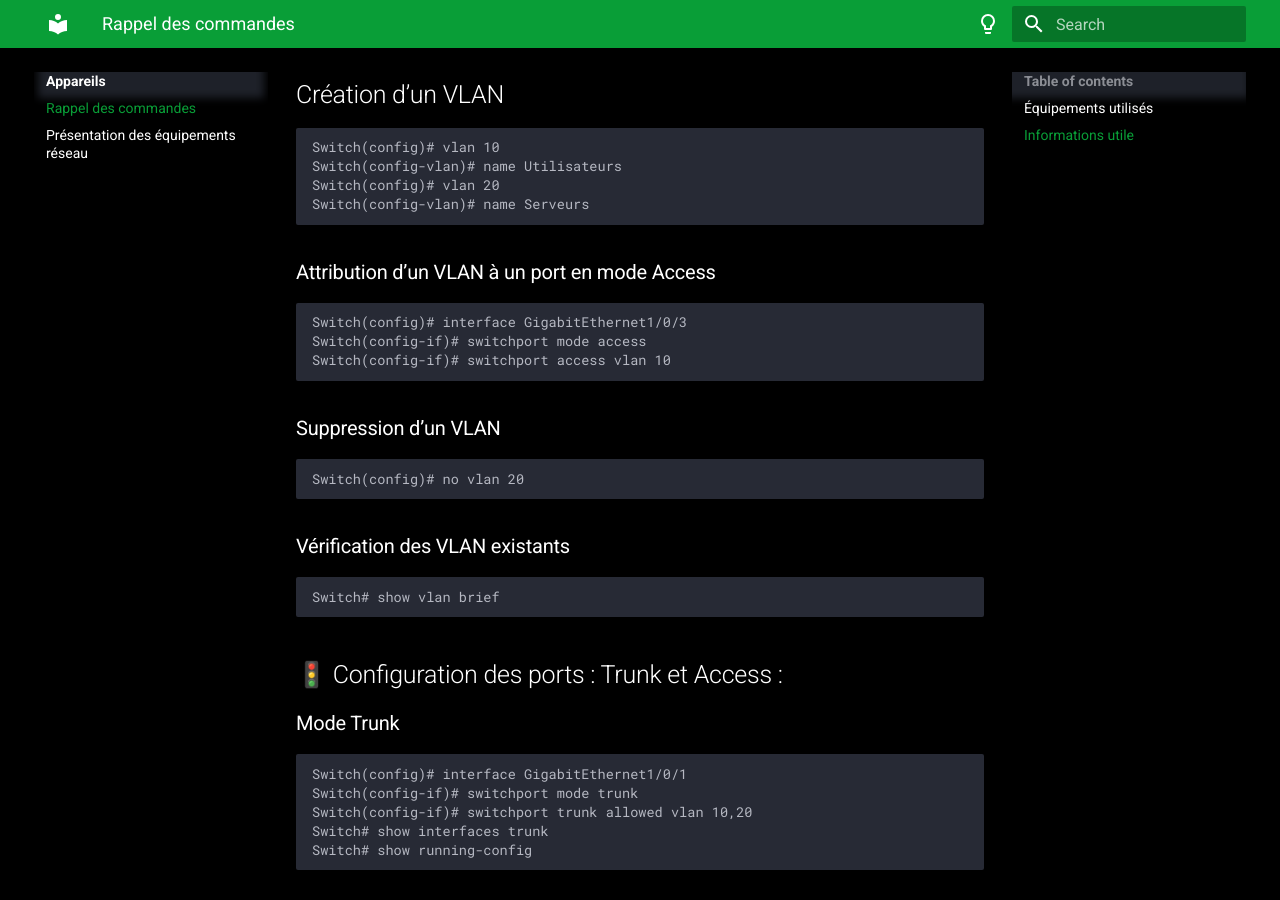
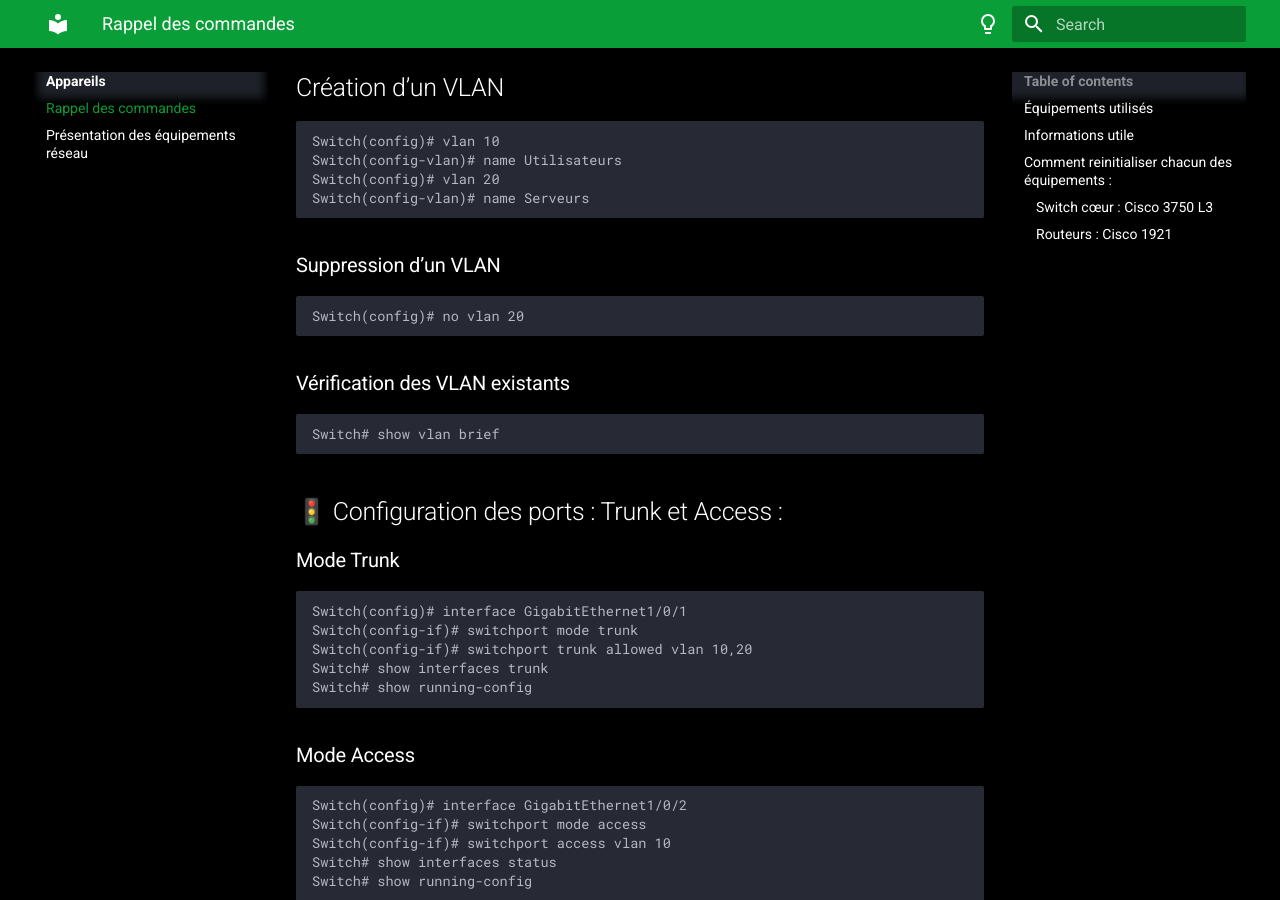
Before and after one commit to XolA-max/gp-orleans-sportludique2025-2026, an MkDocs documentation site: the page built from docs/Appareils/Commandes.md, in a window 1280 px wide and 900 px high, scrolled down 1173 px. Built offline with MkDocs 1.6.1 and Material for MkDocs 9.7.7, drawn with Linux system fonts in a browser that asks for light colours.

````diff
--- a/docs/Appareils/Commandes.md
+++ b/docs/Appareils/Commandes.md
@@ -7,7 +7,7 @@
 ## Informations utile
 - **Les addresses Ip id de VLAN et numéro d'interfaces sont fictif  :**
 
-# Comment reinitialiser chacun des équipements :
+## Comment reinitialiser chacun des équipements :
 #### **Switch cœur :** Cisco 3750 L3
 #### **Routeurs :** Cisco 1921
 ####
@@ -42,12 +42,7 @@
 Switch(config)# vlan 20
 Switch(config-vlan)# name Serveurs
 ```
-### Attribution d’un VLAN à un port en mode Access
-```h
-Switch(config)# interface GigabitEthernet1/0/3
-Switch(config-if)# switchport mode access
-Switch(config-if)# switchport access vlan 10
-```
+
 ### Suppression d’un VLAN
 ```h
 Switch(config)# no vlan 20
````
